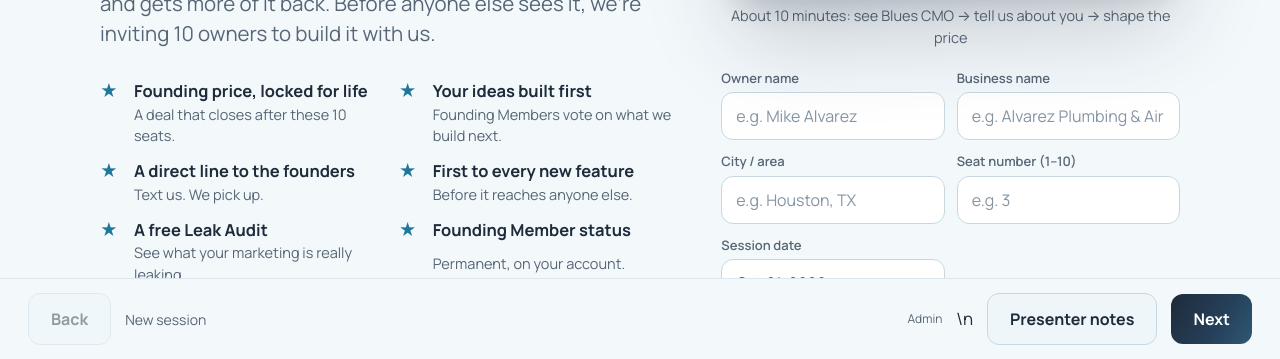
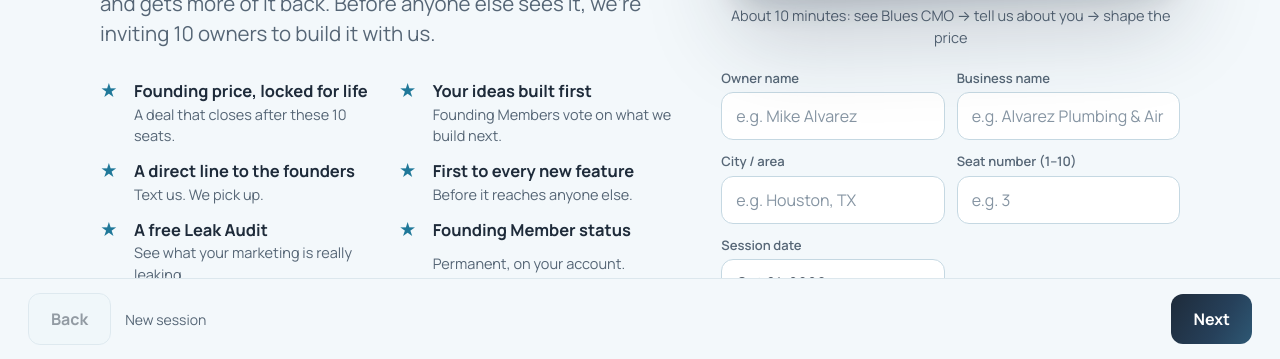
Before and after one commit to sheerazshaikh-dev/Blues-CMO, a website: page index.html in a window 1280 px wide. Shown: the part 441-800 px from the top of the page. Drawn offline with Linux system fonts and the light colour scheme.

Commit message:
Remove admin link and presenter notes control from navigation

```diff
--- a/index.html
+++ b/index.html
@@ -563,7 +563,6 @@ input:focus,textarea:focus{border-color:var(--accent);outline:none}
   <footer class="bottom">
     <button type="button" class="btn" id="back">Back</button>
     <div class="who" id="who"></div>
-    <a href="/admin" style="font-size:12px;color:var(--muted);text-decoration:none">Admin</a>\n    <button type="button" class="btn" id="notes-btn" aria-pressed="false">Presenter notes</button>
     <button type="button" class="btn primary" id="next">Next</button>
   </footer>
 </div>
@@ -901,8 +900,6 @@ function go(i){
 }
 back.onclick=()=>{ if(steps[cur].dataset.kind==='features'&&fi>0){fi--;renderFeature();return} go(cur-1)};
 next.onclick=()=>{ if(steps[cur].dataset.kind==='features'&&fi<FEATURES.length-1){fi++;renderFeature();return} go(cur+1)};
-const nb=document.getElementById('notes-btn');
-nb.onclick=()=>{const on=nb.getAttribute('aria-pressed')!=='true';nb.setAttribute('aria-pressed',on);document.getElementById('notes').classList.toggle('on',on);nb.textContent=on?'Hide notes':'Presenter notes'};
 document.addEventListener('keydown',e=>{
   if(/INPUT|TEXTAREA/.test(document.activeElement.tagName)) return;
   if(e.key==='ArrowRight') next.click();
```
